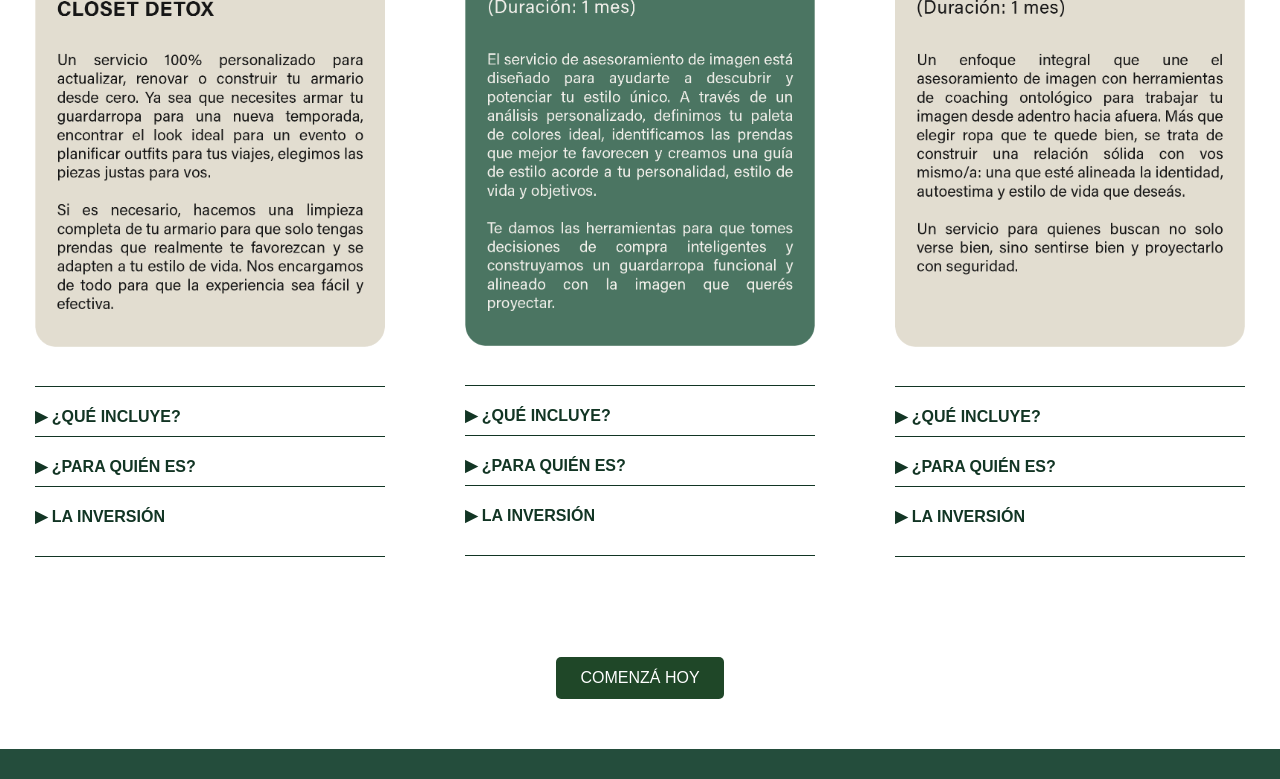
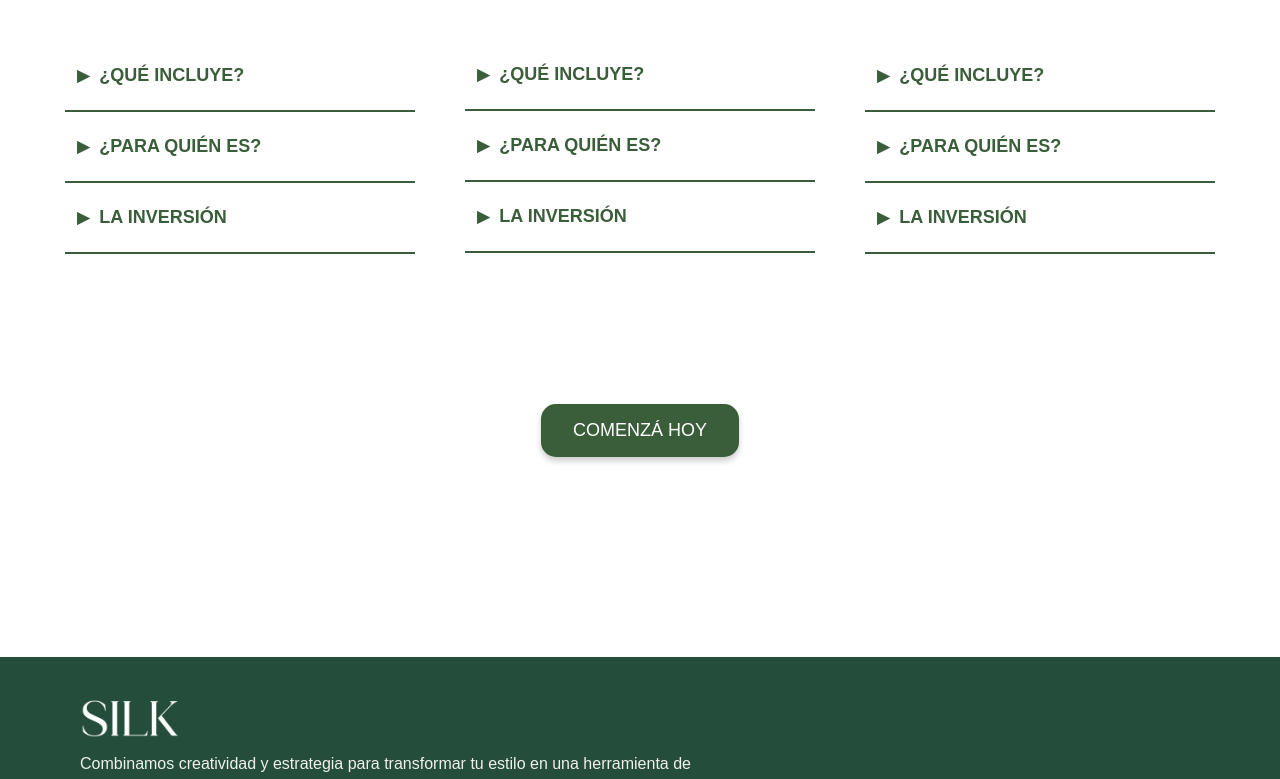
Before and after one commit to LuchoAlbani/silk, a React (Vite) app: page /servicios in a window 1280 px wide. Shown: the part 1100-1879 px from the top of the page. Built offline with nearby package versions, Linux system fonts and the light colour scheme; no server answers.

Commit message:
mejorar en servicios

```diff
--- a/package.json
+++ b/package.json
@@ -13,6 +13,7 @@
     "firebase": "^11.4.0",
     "react": "^19.0.0",
     "react-dom": "^19.0.0",
+    "react-icons": "^5.5.0",
     "react-router-dom": "^7.3.0",
     "react-swipeable": "^7.0.2",
     "swiper": "^11.2.5"
--- a/src/components/Footer/Footer.tsx
+++ b/src/components/Footer/Footer.tsx
@@ -35,8 +35,7 @@ const Footer: React.FC = () => {
         <div className={styles.footerContent}>
           <img src="/images/silk_logo-02.png" alt="Logo de Estudiosilk footer" />
           <p>
-            Combinamos creatividad y estrategia para transformar tu estilo en una herramienta de confianza y empoderamiento,
-            haciéndote sentir segura y auténtica cada día.
+            Combinamos creatividad y estrategia para transformar tu estilo en una herramienta de confianza y autenticidad, ayudándote a proyectar tu mejor versión cada día.
           </p>
         </div>
 
--- a/src/components/Servicios/Servicios.module.css
+++ b/src/components/Servicios/Servicios.module.css
@@ -1,5 +1,5 @@
 .container {
-  max-width: auto;
+  max-width: 1200px;
   margin: 0 auto;
   padding: 50px 20px;
   text-align: center;
@@ -8,26 +8,26 @@
 .subheading {
   font-weight: bold;
   font-size: 18px;
-  margin-top: 40px;
   margin-bottom: 30px;
-  color: #123524;
+  color: #3A5D3A;
+  margin-top: 30px;
 }
 
 .heading {
-  font-size: 50px;
-  color: #123524;
+  font-size: 40px;
+  color: #3A5D3A;
   font-weight: 500;
   line-height: 1.5;
+  text-align: justify;
+  max-width: 800px; /* Ajusta el ancho para un mejor efecto */
   margin-bottom: 50px;
-  text-align: left;
-  text-align: justify;
-  margin-left: 800px;
+  margin-left: 200px;
 }
 
 .grid {
   display: flex;
   justify-content: center;
-  gap: 80px;
+  gap: 50px;
   flex-wrap: wrap;
 }
 
@@ -63,70 +63,79 @@
   box-shadow: 0 8px 16px rgba(0, 0, 0, 0.2);
 }
 
-/* Estilos de las opciones desplegables */
 .opciones {
-  margin-top: 10px;
+  margin-top: 20px;
+  text-align: left;
 }
 
 .opcion {
-  margin-bottom: 10px;
+  border-bottom: 2px solid #3A5D3A;
+  padding: 12px 0;
 }
 
 .opcionTitulo {
-  width: 100%;
   background: none;
   border: none;
-  color: #123524;
+  color: #3A5D3A;
   font-weight: bold;
-  font-size: 16px;
+  font-size: 18px;
   cursor: pointer;
-  text-align: left;
   display: flex;
   align-items: center;
-  gap: 8px;
+  width: 100%;
+  text-align: left;
+  padding: 12px;
+  transition: color 0.3s ease-in-out, transform 0.3s ease-in-out, background-color 0.3s ease-in-out;
 }
 
-.opcionTitulo:hover {
-  color: #1f4728;
+.opcionTitulo::before {
+  content: "▶"; /* Flecha cerrada */
+  font-size: 16px;
+  margin-right: 10px;
+  transition: transform 0.3s ease-in-out;
+  display: inline-block;
 }
 
-.opcionContenido {
-  background: #f9f9f9;
-  padding: 10px;
-  border-radius: 5px;
-  font-size: 14px;
-  color: #333;
-  transition: all 0.3s ease-in-out;
+.opcionTitulo.activo::before {
+  content: "▼"; /* Flecha abierta */
+
 }
 
+
+.opcionContenido {
+  font-size: 16px;
+  color: #3A5D3A;
+  max-height: 0;
+  overflow: hidden;
+  transition: max-height 0.5s ease-in-out, padding 0.3s ease-in-out;
+  padding: 0 12px; /* Espaciado interno */
+}
+
+.mostrar {
+  max-height: 500px; /* Ajusta según el contenido */
+  padding: 10px 12px;
+}
+
+
+
 .button {
-  margin-top: 100px;
-  padding: 12px 24px;
-  background: #1f4728;
-  color: #fff;
-  font-size: 16px;
-  border: none;
-  border-radius: 5px;
-  cursor: pointer;
-  transition: background 0.3s;
+  margin-top: 150px; /* Espaciado superior */
+  margin-bottom: 150px; /* Espaciado inferior */
+  padding: 16px 32px; /* Ajuste del tamaño interno */
+  background: #3A5D3A; /* Fondo verde oscuro */
+  color: #FFFFFF; /* Texto blanco */
+  font-family: "Arial", sans-serif; /* Fuente moderna y limpia */
+  font-size: 18px; /* Tamaño del texto */
+  border: none; /* Sin bordes oscuros */
+  border-radius: 15px; /* Bordes redondeados, igual a la foto */
+  box-shadow: 0px 4px 6px rgba(0, 0, 0, 0.2); /* Sombra para darle profundidad */
+  text-transform: uppercase; /* Texto en mayúsculas */
+  cursor: pointer; /* Indicador de interactividad */
+  transition: background 0.3s, box-shadow 0.3s; /* Animación en hover */
+
 }
 
 .button:hover {
-  background: #123524;
+  background: #123524; /* Fondo verde más oscuro al pasar el cursor */
+  box-shadow: 0px 6px 10px rgba(0, 0, 0, 0.3); /* Sombra más intensa en hover */
 }
-
-.opciones {
-  margin-top: 10px;
-  border-top: 1px solid #123524; /* Línea arriba de la primera opción */
-  border-bottom: 1px solid #123524; /* Línea debajo de la última opción */
-  padding: 10px 0;
-}
-
-.opcion {
-  border-bottom: 1px solid #123524; /* Línea entre opciones */
-  padding: 10px 0;
-}
-
-.opcion:last-child {
-  border-bottom: none; /* Evitar doble línea en la última opción */
-}
--- a/src/components/Servicios/Servicios.tsx
+++ b/src/components/Servicios/Servicios.tsx
@@ -5,32 +5,94 @@ const servicios = [
   {
     id: 1,
     image: "/images/Personal Shopping Card@2x-8.png",
+    opciones: [
+      {
+        id: "incluye",
+        titulo: "¿QUÉ INCLUYE?",
+        contenido: `
+• Entrevista inicial para fijar objetivos de compra, estilo y presupuesto.
+• Presencial: Acompañamiento en tiendas x 3hs + coffee break.
+• Online: Guía de Shopping (tips y sugerencias) + Lista de compras personalizada (marcas, tiendas y productos con link de compra).
+• Guía post-shopping: Armado de outfits con las compras realizadas para que nunca te quedes sin ideas.`,
+      },
+      {
+        id: "para-quien",
+        titulo: "¿PARA QUIÉN ES?",
+        contenido: `
+Personas que deseen un armario resolutivo, eficaz y adaptado a su estilo, ya sea para el día a día o para un evento particular.
+
+Elegí la modalidad online si…
+• Viajás y querés renovar tu closet en el exterior.
+• No te gusta o no tenés tiempo para ir de shopping.
+• Vivís fuera de CABA o AMBA.`,
+      },
+      {
+        id: "inversion",
+        titulo: "LA INVERSIÓN",
+        contenido: `Cada uno de nuestros clientes tiene necesidades diferentes, por lo que el precio se ajusta según lo que requieras.
+
+¡Agendá una llamada con nosotros y armemos algo a tu medida!`,
+      },
+    ],
   },
   {
     id: 2,
     image: "/images/Asesoramiento Card@2x-8.png",
+    opciones: [
+      {
+        id: "incluye",
+        titulo: "¿QUÉ INCLUYE?",
+        contenido: `
+• 2 sesiones de asesoramiento por Zoom (o más si es necesario)
+• Análisis de figura, rostro y estilo.
+• Colorimetría: Tu paleta ideal y cómo combinarla.
+• Sugerencias de estilismo, cabello y make-up.
+• Armado de un armario cápsula con 12 outfits.
+• Lista de compras con links a tiendas.`,
+      },
+      {
+        id: "para-quien",
+        titulo: "¿PARA QUIÉN ES?",
+        contenido: `
+• Personas que deseen construir su estilo personal desde cero.
+• Quienes buscan alinear su guardarropa con sus objetivos.
+• Personas en cambios de vida (embarazo, ascenso, mudanza).
+• Quienes quieran perfeccionar su estilo y conocer sus colores ideales.`,
+      },
+      {
+        id: "inversion",
+        titulo: "LA INVERSIÓN",
+        contenido: `A partir de ARS$490.000 | UDS$500`,
+      },
+    ],
   },
   {
     id: 3,
     image: "/images/Coaching Card@2x-8.png",
-  },
-];
-
-const opciones = [
+    opciones: [
       {
         id: "incluye",
         titulo: "¿QUÉ INCLUYE?",
-    contenido: "Entrevista inicial para fijar objetivos de compra, estilo y presupuesto.",
+        contenido: `
+• Sesión 1: Entrevista inicial. Autoconocimiento y fijación de objetivos.
+• Sesión 2: Trabajo sobre la percepción corporal y estilismo.
+• Sesión 3: Uso del color, análisis de colorimetría y combinaciones.
+• Sesión 4: Entrega de dossier con recomendaciones personalizadas.`,
       },
       {
         id: "para-quien",
         titulo: "¿PARA QUIÉN ES?",
-    contenido: "Para quienes buscan mejorar su imagen personal y potenciar su confianza.",
+        contenido: `
+• Personas que buscan desarrollar confianza a través de su imagen.
+• Quienes desean mejorar su relación con el espejo y su autoestima.
+• Personas en busca de evolución y transformación personal.`,
       },
       {
         id: "inversion",
         titulo: "LA INVERSIÓN",
-    contenido: "Consulta los planes y precios disponibles según tu necesidad.",
+        contenido: `¡Próximamente! Anotate en la lista de espera y obtené una guía gratis de Cómo utilizar el color a tu favor.`,
+      },
+    ],
   },
 ];
 
@@ -38,11 +100,9 @@ const Servicios: React.FC = () => {
   const [activo, setActivo] = useState<{ servicioId: number; opcionId: string } | null>(null);
 
   const toggleOpcion = (servicioId: number, opcionId: string) => {
-    if (activo?.servicioId === servicioId && activo?.opcionId === opcionId) {
-      setActivo(null); // Cierra la opción si ya está abierta
-    } else {
-      setActivo({ servicioId, opcionId }); // Abre la nueva opción
-    }
+    setActivo((prev) =>
+      prev?.servicioId === servicioId && prev?.opcionId === opcionId ? null : { servicioId, opcionId }
+    );
   };
 
   return (
@@ -60,18 +120,23 @@ const Servicios: React.FC = () => {
             <img src={servicio.image} alt={`Servicio ${servicio.id}`} className={styles.image} />
 
             <div className={styles.opciones}>
-              {opciones.map((opcion) => (
+              {servicio.opciones.map((opcion) => (
                 <div key={opcion.id} className={styles.opcion}>
                   <button
-                    className={styles.opcionTitulo}
+                    className={`${styles.opcionTitulo} ${activo?.servicioId === servicio.id && activo?.opcionId === opcion.id ? styles.activo : ""}`}
                     onClick={() => toggleOpcion(servicio.id, opcion.id)}
+                    aria-expanded={activo?.servicioId === servicio.id && activo?.opcionId === opcion.id}
                   >
-                    {activo?.servicioId === servicio.id && activo?.opcionId === opcion.id ? "▼" : "▶"} {opcion.titulo}
+                    {opcion.titulo}
                   </button>
 
-                  {activo?.servicioId === servicio.id && activo?.opcionId === opcion.id && (
-                    <p className={styles.opcionContenido}>{opcion.contenido}</p>
-                  )}
+
+                  <div
+                    className={`${styles.opcionContenido} ${activo?.servicioId === servicio.id && activo?.opcionId === opcion.id ? styles.mostrar : ""
+                      }`}
+                  >
+                    {opcion.contenido}
+                  </div>
                 </div>
               ))}
             </div>
```
Also changed, not shown: 1 other file (tests, documents, lock files or other folders). Lines whose indentation alone changed are shown as unchanged.
